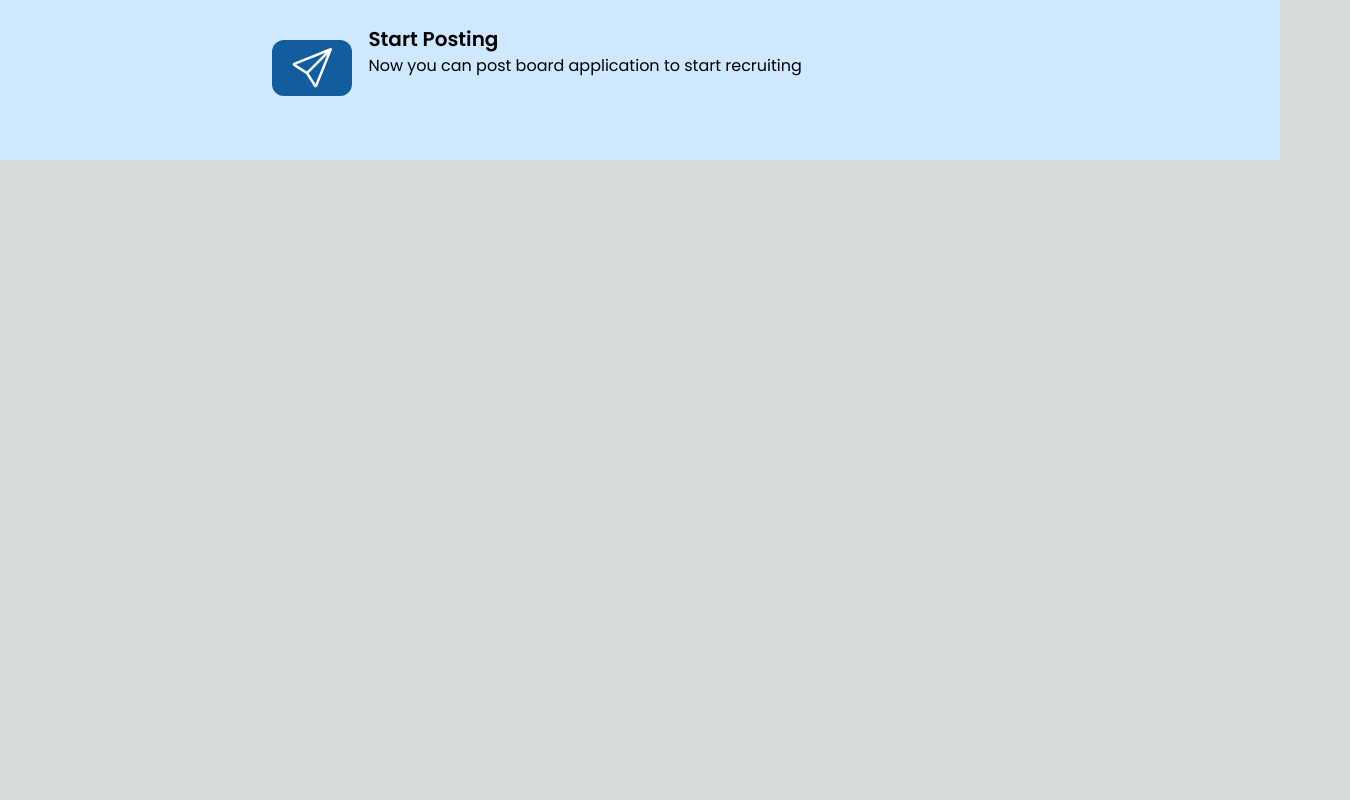
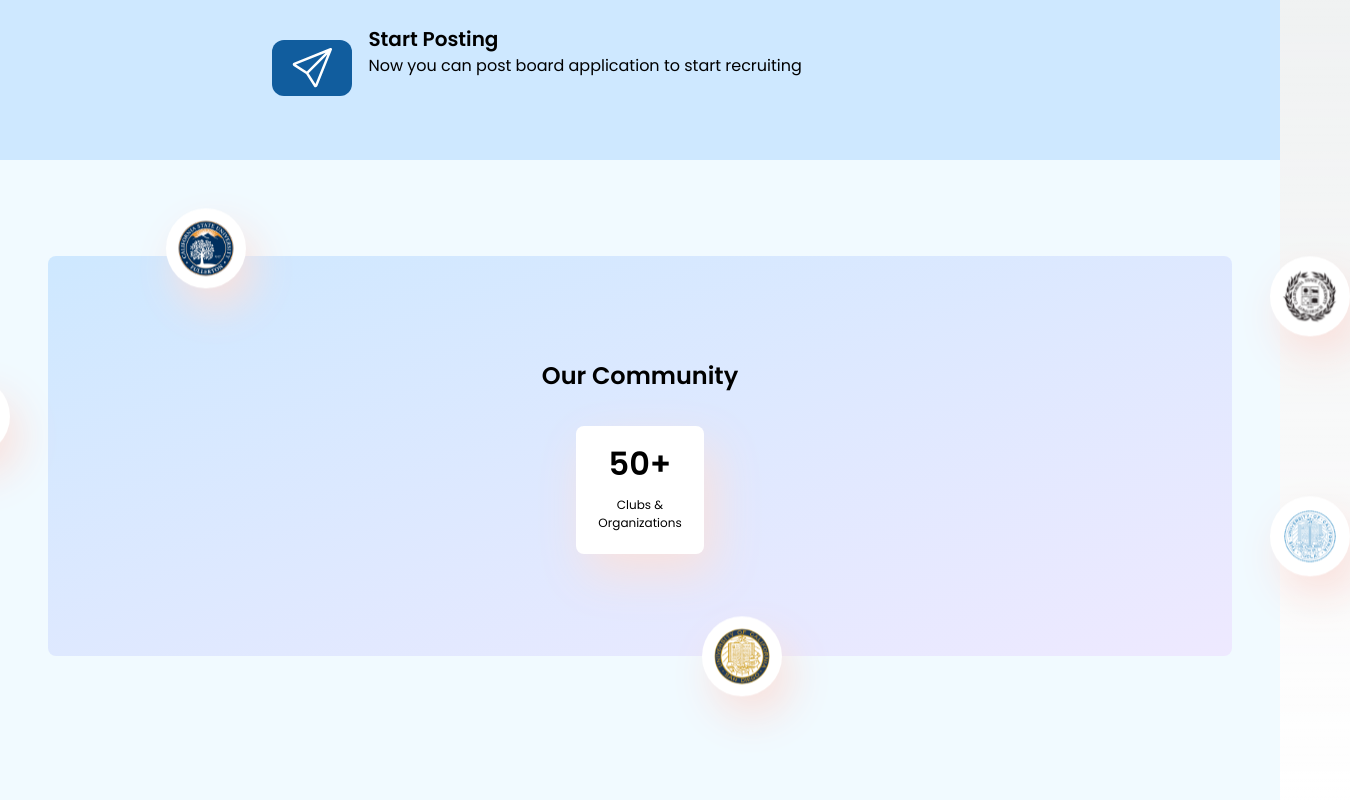
Before and after one commit to anhduy1202/MyClubBoard, a Next.js app in the folder myclubboard/: page / in a window 1280 px wide. Shown: the part 1337-2137 px from the top of the page, 1350 px wide, since content can reach past the window. Before the commit the page ends 1497 px from the top, so only its background shows below. Built offline with nearby package versions, Linux system fonts and the light colour scheme; what tailwindcss-3d would draw is missing.

Commit message:
Complete Our Community section

```diff
--- /dev/null
+++ b/myclubboard/src/components/General/CollgeIcon.jsx
@@ -0,0 +1,14 @@
+import React from "react";
+
+const CollgeIcon = (props) => {
+  const { imgSrc, position } = props;
+  return (
+    <div
+      className={`${position} drop-shadow-[10px_20px_20px_rgba(249,225,221,1)] absolute w-20 h-20 bg-white animate-float rounded-[50%] flex items-center justify-center`}
+    >
+      <img src={imgSrc} alt="" className="w-14 h-14 rounded-[50%]" />
+    </div>
+  );
+};
+
+export default CollgeIcon;
--- a/myclubboard/src/components/Landing Page/LandingPage.jsx
+++ b/myclubboard/src/components/Landing Page/LandingPage.jsx
@@ -13,6 +13,7 @@ const LandingPage = () => {
       <HowItWorks />
       <OfficerRecruit />
       <OurCommunity />
+      <footer className="h-12"></footer>
     </section>
   );
 };
--- a/myclubboard/src/components/Landing Page/OurCommunity.jsx
+++ b/myclubboard/src/components/Landing Page/OurCommunity.jsx
@@ -1,10 +1,19 @@
 import React from "react";
+import CollgeIcon from "../General/CollgeIcon";
 // This is the OurCommunity component that displays the "Our Community" section
 const OurCommunity = () => {
   return (
-    <div className="">
-      <p></p>
-      {/* Code goes here */}
+    <div className="relative rounded-lg my-24 h-[400px] p-4 mx-12 bg-gradient-to-tl from-[#EEE9FF] to-[#CEE8FF] font-poppins text-2xl font-semibold flex flex-col gap-8 justify-center items-center">
+      <CollgeIcon imgSrc="/csuf.svg" position="left-[10%] top-[-3rem]" />
+      <CollgeIcon imgSrc="/csulb.svg" position="right-[-10%] top-[0rem]" />
+      <CollgeIcon imgSrc="/uci.svg" position="left-[-10%] top-[30%]" />
+      <CollgeIcon imgSrc="/ucla.svg" position="right-[-10%] bottom-[20%]" />
+      <CollgeIcon imgSrc="/ucsd.svg" position="right-[38%] bottom-[-10%]" />
+      <p className="">Our Community</p>
+      <div className="drop-shadow-[10px_20px_24px_rgba(249,225,221,1)] flex flex-col items-center text-center justify-center w-32 h-32 rounded-lg bg-white">
+        <p className="text-3xl"> 50+ </p>
+        <p className="text-xs font-normal p-2"> Clubs & Organizations </p>
+      </div>
     </div>
   );
 };
--- a/myclubboard/tailwind.config.js
+++ b/myclubboard/tailwind.config.js
@@ -7,6 +7,25 @@ module.exports = {
   ],
   theme: {
     extend: {
+      keyframes: {
+        float: {
+          "0%": {
+            transform: "translateX(0)",
+            transform: "translateY(0)",
+          },
+          "50%": {
+            transform: "translateX(20%)",
+            transform: "translateY(20%)",
+          },
+          "100%": {
+            transform: "translateX(0)",
+            transform: "translateY(0)",
+          },
+        },
+      },
+      animation: {
+        float: "float 3s infinite ease-in-out",
+      },
       colors: {
         bg_white: "#F1FAFF",
         light_blue: "#CEE8FF",
```
